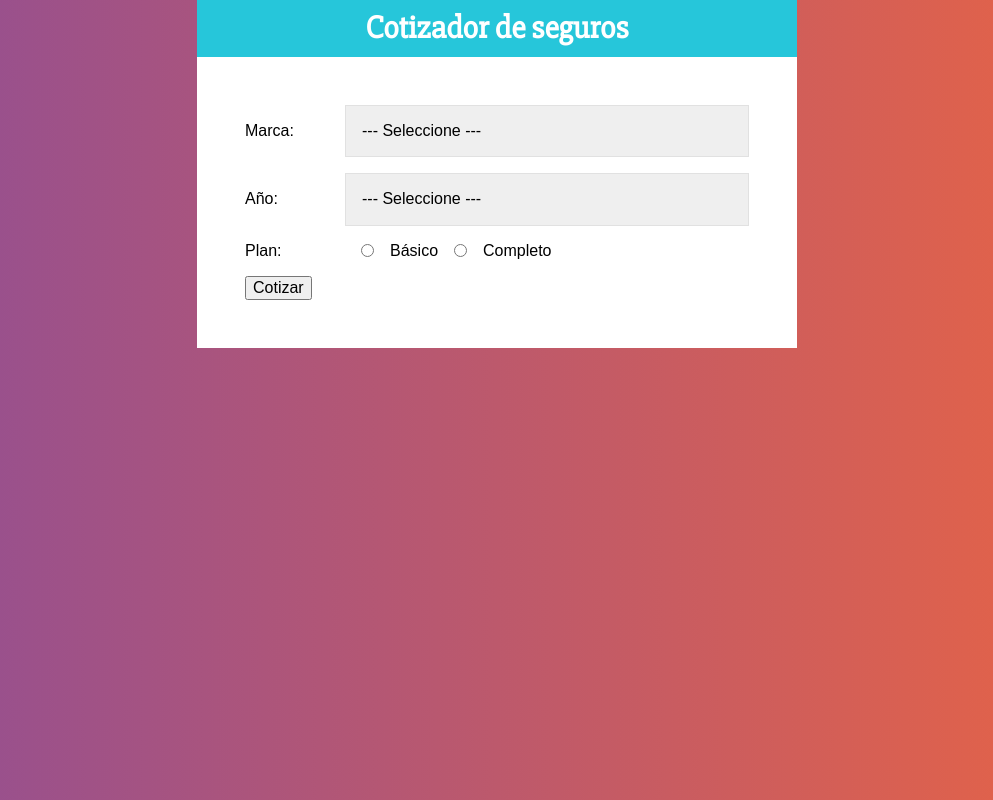
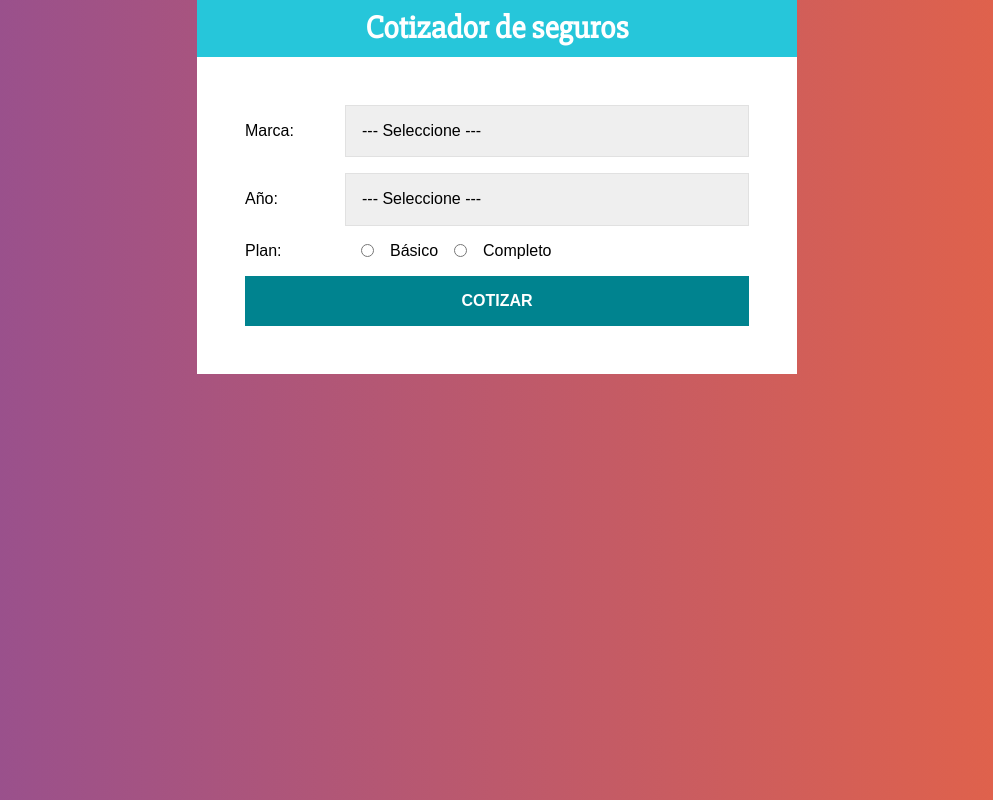
Before and after one commit to francocampaiola/cotizador-react, a React (Create React App) app: page / in a window 1280 px wide. Shown: the whole page, without its empty margins (143-1136 px from the left). Built offline with nearby package versions, Linux system fonts and the light colour scheme.

Commit message:
:+1: Se incorporan styles components al boton de Cotizar.

```diff
--- a/src/components/Formulario.jsx
+++ b/src/components/Formulario.jsx
@@ -21,6 +21,23 @@
 
 const InputRadio = styled.input`
     margin: 0 1rem;
+`
+
+const Boton = styled.button`
+    background-color: #00838F;
+    font-size: 16px;
+    width: 100%;
+    padding: 1rem;
+    color: #FFFFFF;
+    text-transform: uppercase;
+    font-weight: bold;
+    border: none;
+    transition: background-color .3s ease;
+
+    &:hover {
+        cursor: pointer;
+        background-color: #26C6DA;
+    }
 `
 
 const Formulario = () => {
@@ -66,7 +83,7 @@
             /> Completo
         </Campo>
 
-        <button type='button'>Cotizar</button>
+        <Boton type='button'>Cotizar</Boton>
     </form>
   )
 }
```
